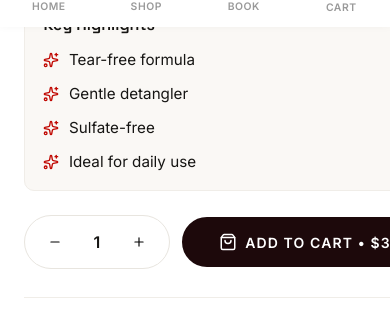
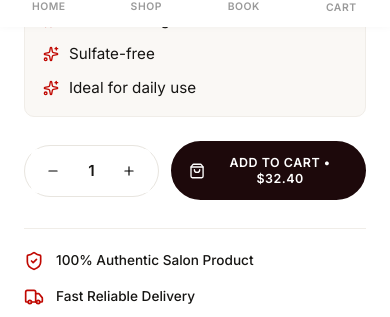
Before and after one commit to Dylfive/Ehe2, a Next.js app: page /product/baby-dont-cry-shampoo-taming-spray-duo in a window 390 px wide. Shown: the part 817-1134 px from the top of the page. Built offline with nearby package versions, Linux system fonts and the light colour scheme.

Commit message:
Optimize product Add to Cart button horizontal width and wrapping on mobile

```diff
--- a/src/app/globals.css
+++ b/src/app/globals.css
@@ -820,6 +820,29 @@ body {
   margin-bottom: 2.25rem;
 }
 
+.product-qty-wrap {
+  display: inline-flex;
+  align-items: center;
+  border: 1px solid var(--color-border);
+  border-radius: var(--radius-full);
+  padding: 0.25rem 0.5rem;
+  background-color: #FFFFFF;
+  flex-shrink: 0;
+}
+
+.product-qty-value {
+  padding: 0 0.8rem;
+  font-weight: 600;
+  min-width: 2.5rem;
+  text-align: center;
+}
+
+.product-add-btn {
+  flex: 1;
+  max-width: 320px;
+  justify-content: center;
+}
+
 .product-detail-guarantees {
   border-top: 1px solid var(--color-border-subtle);
   padding-top: 1.75rem;
@@ -913,7 +936,30 @@ body {
 
   .product-actions-row {
     margin-bottom: 1.75rem;
-    gap: 0.75rem;
+    gap: 0.65rem;
+    align-items: center;
+  }
+
+  .product-qty-wrap {
+    padding: 0.2rem 0.4rem;
+  }
+
+  .product-qty-value {
+    padding: 0 0.5rem;
+    min-width: 2rem;
+    font-size: 0.95rem;
+  }
+
+  .product-add-btn {
+    flex: 1;
+    max-width: 100%;
+    padding: 0.8rem 1.15rem;
+    font-size: 0.8rem;
+    letter-spacing: 0.04em;
+    gap: 0.45rem;
+    white-space: normal;
+    text-align: center;
+    line-height: 1.25;
   }
 
   .product-detail-guarantees {
@@ -939,6 +985,22 @@ body {
 
   .contact-page-grid {
     gap: 2rem;
+  }
+
+  .product-actions-row {
+    flex-wrap: wrap;
+    gap: 0.75rem;
+  }
+
+  .product-qty-wrap {
+    width: auto;
+  }
+
+  .product-add-btn {
+    flex: 1;
+    min-width: 180px;
+    padding: 0.75rem 1rem;
+    font-size: 0.78rem;
   }
 }
 
--- a/src/components/ProductDetailClient.tsx
+++ b/src/components/ProductDetailClient.tsx
@@ -85,16 +85,7 @@ export default function ProductDetailClient({ product }: { product: Product }) {
 
             {/* Actions: Quantity & Main Add to Cart */}
             <div className="product-actions-row">
-              <div
-                style={{
-                  display: "inline-flex",
-                  alignItems: "center",
-                  border: "1px solid var(--color-border)",
-                  borderRadius: "var(--radius-full)",
-                  padding: "0.25rem 0.5rem",
-                  backgroundColor: "#FFFFFF",
-                }}
-              >
+              <div className="product-qty-wrap">
                 <button
                   className="qty-btn"
                   onClick={() => setQuantity(Math.max(1, quantity - 1))}
@@ -103,14 +94,7 @@ export default function ProductDetailClient({ product }: { product: Product }) {
                 >
                   <Minus size={14} />
                 </button>
-                <span
-                  style={{
-                    padding: "0 0.8rem",
-                    fontWeight: 600,
-                    minWidth: "2.5rem",
-                    textAlign: "center",
-                  }}
-                >
+                <span className="product-qty-value">
                   {quantity}
                 </span>
                 <button
@@ -125,18 +109,17 @@ export default function ProductDetailClient({ product }: { product: Product }) {
 
               <button
                 onClick={handleAddToCart}
-                className={`btn ${added ? "btn-accent" : "btn-primary"}`}
-                style={{ flex: 1 }}
+                className={`btn product-add-btn ${added ? "btn-accent" : "btn-primary"}`}
               >
                 {added ? (
                   <>
                     <Check size={18} />
-                    Added to Cart!
+                    <span>Added to Cart!</span>
                   </>
                 ) : (
                   <>
                     <ShoppingBag size={18} />
-                    Add To Cart &bull; ${(product.price * quantity).toFixed(2)}
+                    <span>Add To Cart &bull; ${(product.price * quantity).toFixed(2)}</span>
                   </>
                 )}
               </button>
```
